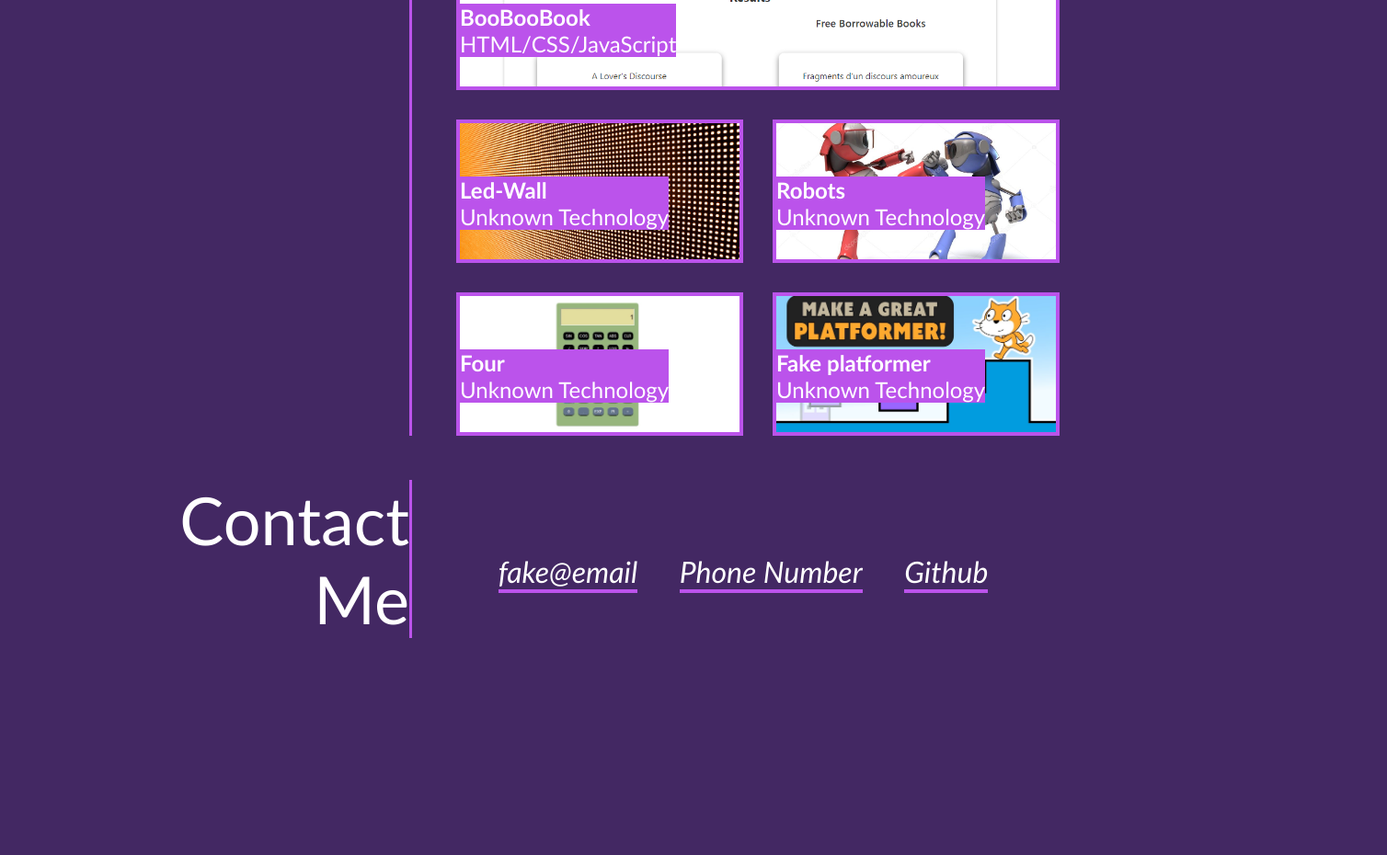
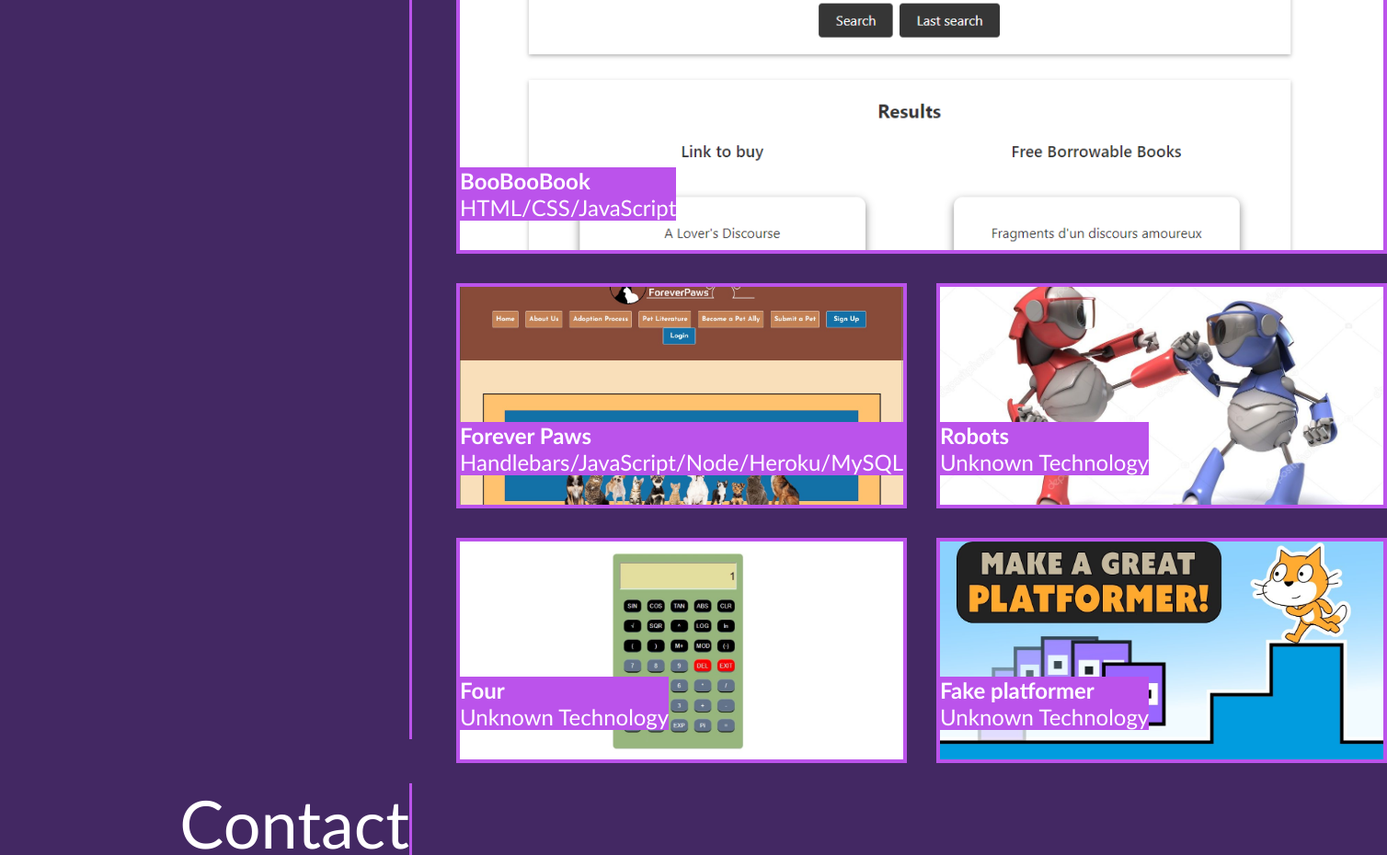
Before and after one commit to Alejandro-jpeg/Challenge-2, a plain HTML site: page index.html in a window 1280 px wide. Shown: the part 1060-1990 px from the top of the page at 92% size, 1508 px wide, since content can reach past the window. Before the commit the page ends 1802 px from the top, so only its background shows below. Drawn offline with Linux system fonts and the light colour scheme.

Commit message:
updated project card

```diff
--- a/Assets/style.css
+++ b/Assets/style.css
@@ -168,7 +168,7 @@ nav ul{
 }
 
 #card2{
-    background-image: url(./Images/led-wall.jpg)
+    background-image: url(./Images/ForeverPaws.jpg)
 }
 
 #card3{
--- a/index.html
+++ b/index.html
@@ -46,9 +46,9 @@
                     </div>
                 </a>
 
-                <a id="card2" href="#" class="card">
-                    <div class="card-title"><h3> Led-Wall</h3>
-                        <p>Unknown Technology</p>
+                <a id="card2" href="https://forever-paws-dca2d60341df.herokuapp.com/" class="card">
+                    <div class="card-title"><h3> Forever Paws</h3>
+                        <p>Handlebars/JavaScript/Node/Heroku/MySQL</p>
                     </div>
                 </a>
 
```
Also changed, not shown: Assets/Images/ForeverPaws.jpg (added).
